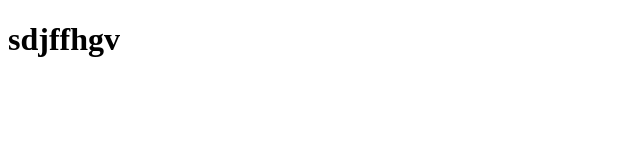
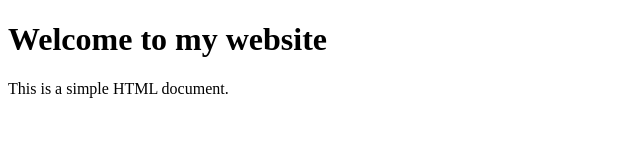
Before and after one commit to tieubach123A/Test, a plain HTML site: page index.html in a window 1280 px wide. Shown: the whole page, without its empty margins (0-640 px from the left). Drawn offline with Linux system fonts and the light colour scheme.

Commit message:
Update index.html

```diff
--- a/index.html
+++ b/index.html
@@ -8,7 +8,9 @@
 </head>
 
 <body>
-    <h1>sdjffhgv</h1>
+    <h1>Welcome to my website</h1>
+    <p>This is a simple HTML document.</p>
+    <script src="script.js"></script>
 </body>
 
 </html>
```
